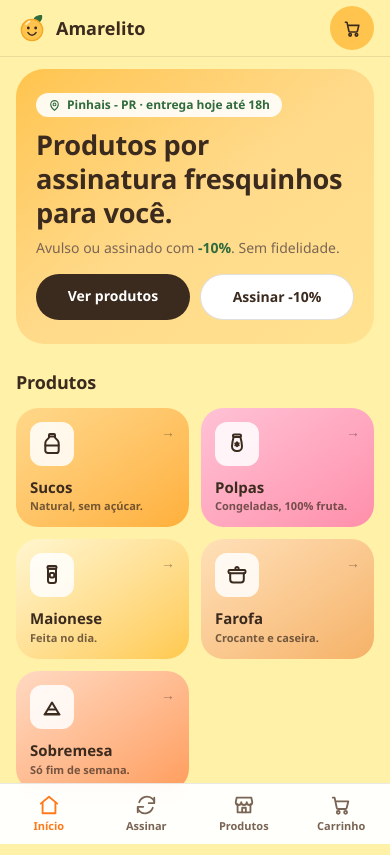
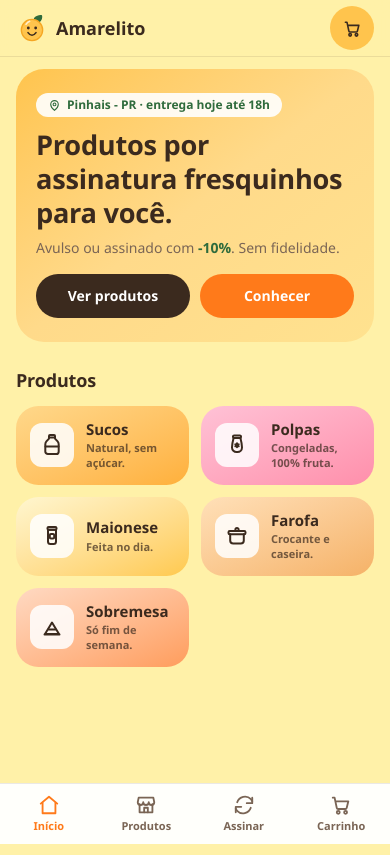
Before and after one commit to elizaelcezar/amarelito, a Next.js app: page / in a window 390 px wide. Built offline with nearby package versions, Linux system fonts and the light colour scheme.

Commit message:
home: cards lado a lado sem seta, botao Conhecer com brilho, Produtos antes no mobile

```diff
--- a/src/app/globals.css
+++ b/src/app/globals.css
@@ -65,6 +65,42 @@
     animation: rise 0.5s ease-out both;
   }
 
+  .btn-shine {
+    position: relative;
+    overflow: hidden;
+    isolation: isolate;
+  }
+
+  .btn-shine::after {
+    content: "";
+    position: absolute;
+    top: 0;
+    bottom: 0;
+    width: 40%;
+    left: -60%;
+    background: linear-gradient(
+      100deg,
+      transparent,
+      rgba(255, 255, 255, 0.55),
+      transparent
+    );
+    transform: skewX(-20deg);
+    animation: shine 3.2s ease-in-out infinite;
+    pointer-events: none;
+  }
+
+  @keyframes shine {
+    0% {
+      left: -60%;
+    }
+    55% {
+      left: 130%;
+    }
+    100% {
+      left: 130%;
+    }
+  }
+
   @keyframes rise {
     from {
       opacity: 0;
--- a/src/app/page.tsx
+++ b/src/app/page.tsx
@@ -24,8 +24,8 @@ export default function HomePage() {
           <Link href="/produtos" className="rounded-full bg-cafe px-5 py-3 text-center text-sm font-bold text-white">
             Ver produtos
           </Link>
-          <Link href="/assinatura" className="rounded-full border border-cafe/15 bg-white px-5 py-3 text-center text-sm font-bold text-cafe">
-            Assinar -{semanal}%
+          <Link href="/assinatura" className="btn-shine rounded-full bg-laranja px-5 py-3 text-center text-sm font-bold text-white">
+            Conhecer
           </Link>
         </div>
       </section>
@@ -39,22 +39,21 @@ export default function HomePage() {
             <Link
               key={cat.key}
               href={`/produtos?categoria=${cat.key}`}
-              className={`group relative flex flex-col overflow-hidden rounded-[1.4rem] bg-gradient-to-br ${cat.gradient} p-3.5`}
+              className={`group flex items-center gap-3 overflow-hidden rounded-[1.4rem] bg-gradient-to-br ${cat.gradient} p-3.5`}
             >
               <span
                 aria-hidden
-                className="flex h-11 w-11 items-center justify-center rounded-xl bg-white/85 text-cafe transition-transform group-hover:scale-110"
+                className="flex h-11 w-11 shrink-0 items-center justify-center rounded-xl bg-white/85 text-cafe transition-transform group-hover:scale-110"
               >
                 <CategoryIcon category={cat.key} size={24} />
               </span>
-              <span aria-hidden className="absolute right-3.5 top-3.5 text-sm font-bold text-cafe/45 transition-transform group-hover:translate-x-0.5">
-                →
-              </span>
-              <span className="mt-3 block font-display text-[15px] font-semibold leading-tight text-cafe">
-                {cat.label}
-              </span>
-              <span className="mt-0.5 block text-[11px] font-semibold leading-snug text-cafe/70">
-                {cat.blurb}
+              <span className="min-w-0">
+                <span className="block font-display text-[15px] font-semibold leading-tight text-cafe">
+                  {cat.label}
+                </span>
+                <span className="mt-0.5 block text-[11px] font-semibold leading-snug text-cafe/70">
+                  {cat.blurb}
+                </span>
               </span>
             </Link>
           ))}
--- a/src/components/MobileNav.tsx
+++ b/src/components/MobileNav.tsx
@@ -7,8 +7,8 @@ import { useCart } from "@/lib/cart";
 
 const tabs = [
   { href: "/", label: "Início", icon: HomeIcon },
+  { href: "/produtos", label: "Produtos", icon: StoreIcon },
   { href: "/assinatura", label: "Assinar", icon: RepeatIcon },
-  { href: "/produtos", label: "Produtos", icon: StoreIcon },
   { href: "/carrinho", label: "Carrinho", icon: CartIcon },
 ];
 
```
